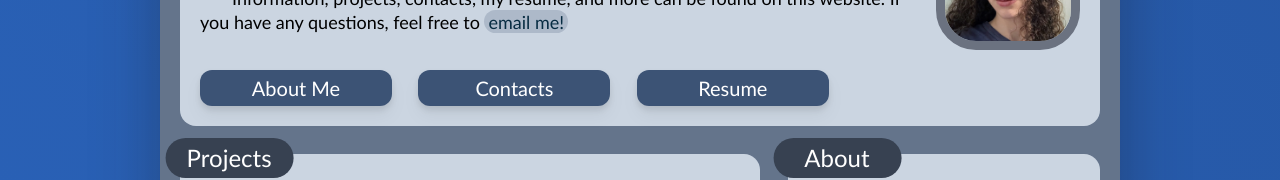
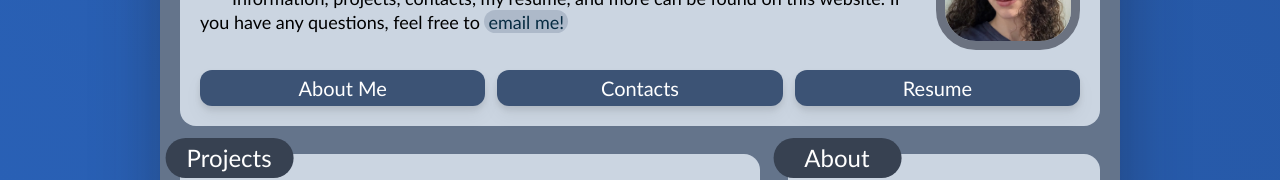
Before and after one commit to 404Wolf/404Wolf.com, a Next.js app: page / in a window 1280 px wide. Shown: the part 196-376 px from the top of the page. Built offline with nearby package versions, Linux system fonts and the light colour scheme; no server answers.

Commit message:
Change navbutton styles

```diff
--- a/src/components/header/Navbar.js
+++ b/src/components/header/Navbar.js
@@ -2,7 +2,7 @@ import Navbutton from "./Navbutton";
 
 const Navbar = () => {
     return (
-        <div className="flex flex-row justify-start text-center gap-2 md:gap-[3%]">
+        <div className="flex flex-row justify-start text-center gap-3">
             <Navbutton>About Me</Navbutton>
             <Navbutton>Contacts</Navbutton>
             <Navbutton>Resume</Navbutton>
--- a/src/components/header/Navbutton.js
+++ b/src/components/header/Navbutton.js
@@ -2,7 +2,7 @@ import Typewriter from "typewriter-effect";
 
 const Navbutton = ({ children, onClick }) => {
     return (
-        <button onClick={ onClick } className="bg-mid-blue drop-shadow-lg text-white text-md text-lg md:text-xl px-1 md:px-4 py-1 rounded-xl w-full sm:w-[5.7rem] md:w-32 xl:w-48 duration-150 hover:brightness-90 hover:-translate-y-2">
+        <button onClick={ onClick } className="bg-mid-blue drop-shadow-lg text-white text-md text-lg md:text-xl px-1 md:px-4 py-1 rounded-xl w-full duration-150 hover:brightness-90 hover:-translate-y-2">
             { children }
         </button>
     );
```
